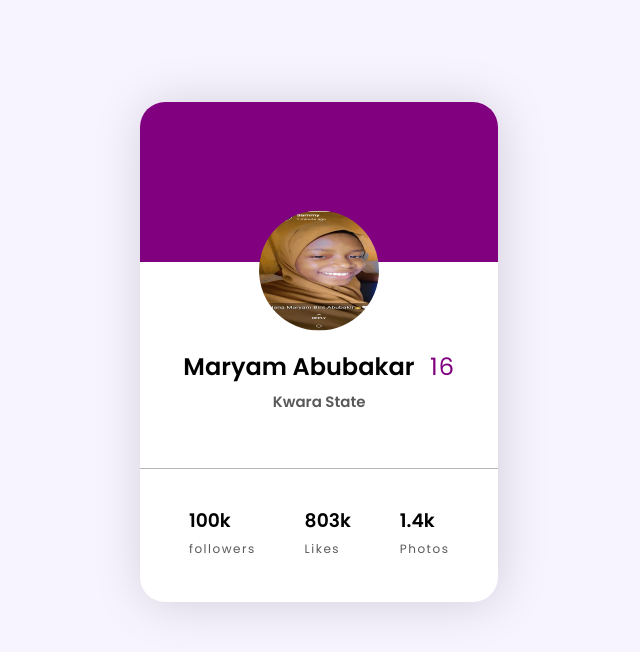
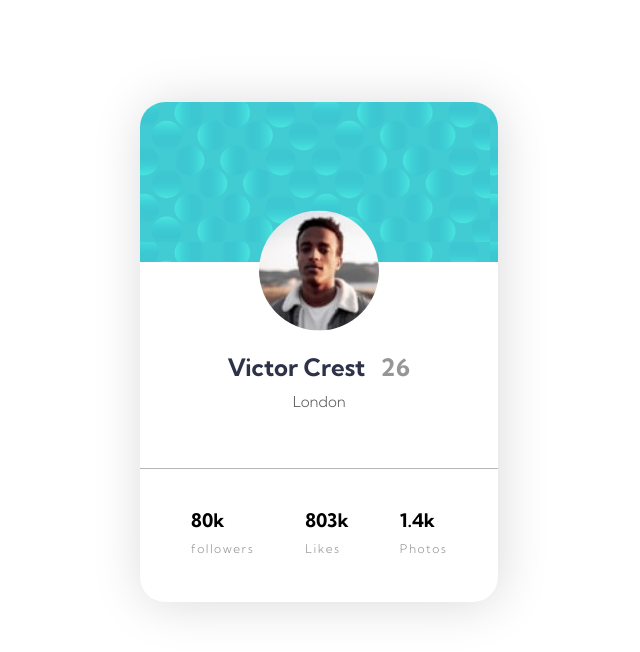
Before and after one commit to AdamJamiu/Profile-card, a plain HTML site: page index.html in a window 1280 px wide. Shown: the whole page, without its empty margins (244-884 px from the left). Drawn offline with Linux system fonts and the light colour scheme.

Commit message:
New updates

```diff
--- a/index.html
+++ b/index.html
@@ -5,7 +5,10 @@
     <title>Profile card</title>
     <link rel="stylesheet" href="style.css">
     <link rel="preconnect" href="https://fonts.gstatic.com">
-
+    <link rel="preconnect" href="https://fonts.gstatic.com">
+    <link href="https://fonts.googleapis.com/css2?family=Kumbh+Sans:wght@700&display=swap" rel="stylesheet">
+    <link href="https://fonts.googleapis.com/css2?family=Kumbh+Sans:wght@300&display=swap" rel="stylesheet">
+    <link rel="icon" type="image/png" href="favicon-32x32.png">
 </head>
   <body>
     <div class="container">
@@ -15,14 +18,14 @@
 
         </div>
         <div class="profile-data">
-            <img src="maryam.jpeg" alt="maryam" width="120" height="120" class="maryam">
-          <h2 class="name">Maryam Abubakar <span>16</span></h2>
-          <p class="state">Kwara State</p>
+            <img src="image-victor.jpg" alt="maryam" width="120" height="120" class="maryam">
+          <h2 class="name">Victor Crest <span>26</span></h2>
+          <p class="state">London</p>
         </div>
 
         <div class="followers">
           <div class="followers-score">
-          <h3 class="follow">100k</h3>
+          <h3 class="follow">80k</h3>
           <p class="social">followers</p>
         </div>
 
--- a/style.css
+++ b/style.css
@@ -1,15 +1,14 @@
-@import url("https://fonts.googleapis.com/css2?family=Poppins:wght@400;600;700&display=swap");
 
 body{
   padding: 0;
   margin: 0;
-  font-family: 'Poppins', sans-serif;
-  background: #f7f4ff;
+  font-family: 'Kumbh Sans', sans-serif;
+  background-image: url();
+
   }
 
 .container{
-  padding-left: 30%;
-  margin-right: %;
+  margin-left: 30%;
   margin-top: 8%;
   cursor: pointer;
 }
@@ -24,14 +23,10 @@ body{
 
   }
 
-  .profile-container:hover{
-    transform: translateY(-5%);
-    transition: .5s ease-in-out;
-  }
 
 .empty{
   width: 100%;
-  background: purple;
+  background-image: url("bg-pattern-card.svg");
   height: 160px;
   border-radius: 25px 25px 0px 0px;
 }
@@ -51,9 +46,10 @@ body{
 }
 
 .name{
+    color: hsl(229, 23%, 23%);
+  font-weight: 700;
+  line-height: 0;
 
-  font-weight: 600;
-  line-height: 0;
 }
 
 p{
@@ -70,15 +66,15 @@ p{
 }
 
 span{
-  color: purple;
+color: hsl(0, 0%, 59%);
   padding-left: 10px;
   letter-spacing: 1px;
-  font-weight: 500;
+  font-weight: 600;
 }
 
 .follow{
   line-height: 1;
-  font-weight: 600;
+  font-weight: 700;
 
 }
 
@@ -89,13 +85,14 @@ span{
   font-size: 12px;
   display: flex;
   justify-content: space-between;
+  color: hsl(0, 0%, 59%)
 
 }
 
 
 .state{
   text-align: center;
-  font-weight: 600;
+    font-weight: 400;
   line-height: 0;
   font-size: 15px;
 }
```
Also changed, not shown: bg-pattern-bottom.svg (added), bg-pattern-card.svg (added), bg-pattern-top.svg (added), favicon-32x32.png (added), image-victor.jpg (added), maryam.jpeg (deleted).
